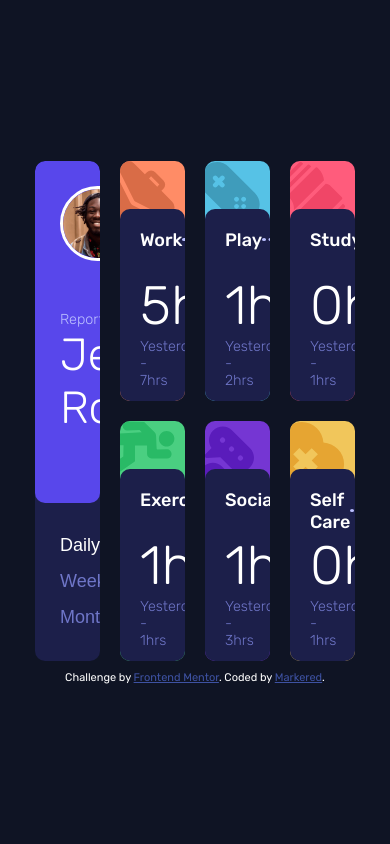
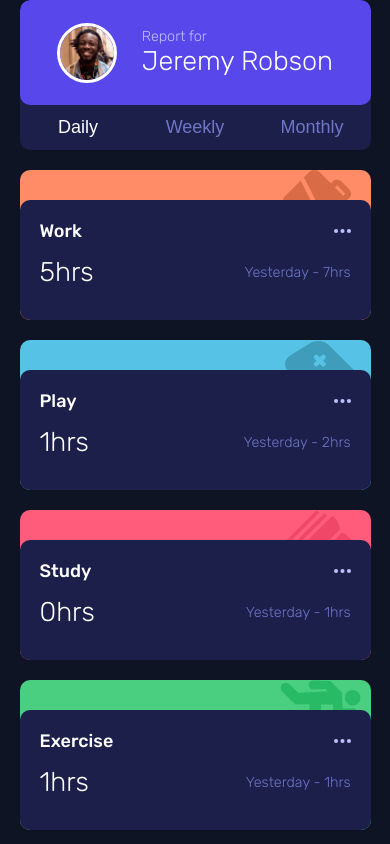
Before and after one commit to Markered/Frontend-Mentor-Time-tracking-dashboard, a React (Vite) app: page / in a window 390 px wide. Shown: the top 844 px of the page. Built offline with nearby package versions, Linux system fonts and the light colour scheme.

Commit message:
Added: Responsive layout for multiple screen sizes

```diff
--- a/src/App.css
+++ b/src/App.css
@@ -3,10 +3,40 @@
 
 .dashboard {
   height: 500px;
-  width: clamp(320px, 80%, 1200px);
+  width: clamp(320px, 90%, 1200px);
   display: grid;
   grid-template-columns: 1fr 1fr 1fr 1fr;
   grid-template-rows: 1fr 1fr;
   margin-bottom: 10px;
   gap: 20px ;
 }
+
+@media screen and (max-width: 1000px) {
+  .dashboard {
+    height: 600px;
+    width: 90%;
+    gap: 20px;
+    grid-template-rows: 1fr 1fr 1fr;
+    grid-template-columns: 1fr 1fr 1fr;
+  }
+}
+
+@media screen and (max-width: 900px) {
+  .dashboard {
+    height: 600px;
+    width: 90%;
+    gap: 20px;
+    grid-template-rows: 1fr 1fr 1fr 1fr;
+    grid-template-columns: 1fr 1fr;
+  }
+}
+
+@media screen and (max-width: 600px) {
+  .dashboard {
+    height: auto;
+    width: 90%;
+    gap: 20px;
+    grid-template-rows: repeat(auto-fill, minmax(100px, 1fr));
+    grid-template-columns: 1fr;
+  }
+}
--- a/src/components/menu.css
+++ b/src/components/menu.css
@@ -10,12 +10,17 @@
 }
 .profile-card {
   position: relative;
+  display: flex;
+  flex-direction: column;
+  justify-content: space-between;
   background-color: var(--blue);
   flex-grow: 1;
+  padding: 25px 25px 20% 25px;
 }
 
 .profile-card img {
   width: 75px;
+  height: 75px;
   border: 3px solid white;
   border-radius: 100%;
 }
@@ -26,8 +31,6 @@
 .profile-name {
   font-weight: 300;
   font-size: 2.5rem;
-  position: absolute;
-  bottom: 20%;
 }
 
 .profile-name span {
@@ -35,7 +38,7 @@
   font-size: .8rem;
 }
 
-.menu section, .menu .profile-card {
+.menu section {
   padding: 25px;
 }
 
@@ -64,3 +67,69 @@
 .timeframe-toggle:hover {
   cursor: pointer;
 }
+
+@media screen and (max-width: 1000px) {
+  .menu {
+    grid-row: 1;
+    grid-column: 1/ span 3;
+    flex-direction: row;
+  }
+  .profile-card {
+    flex-direction: row;
+    width: 70%;
+    flex-grow: 0;
+    justify-content: space-around;
+    align-items: center;
+    padding: 25px;
+  }
+
+  .menu section {
+    flex-grow: 1;
+    display: flex;
+    flex-direction: column;
+    justify-content: space-evenly;
+  }
+}
+
+@media screen and (max-width: 900px) {
+  .menu {
+    grid-row: 1;
+    grid-column: 1/ span 2;
+    flex-direction: row;
+  }
+
+  .profile-name {
+    font-size: 2rem;
+  }
+}
+
+@media screen and (max-width: 600px) {
+  .menu {
+    height: 150px;
+    grid-row: 1;
+    grid-column: 1;
+    flex-direction: column;
+  }
+  .profile-card {
+    padding: 25px;
+    width: 100%;
+    height: 70%;
+  }
+  .profile-card img {
+    height: 60px;
+    width: 60px;
+  }
+
+  .menu section {
+    padding: 0;
+    display: flex;
+    flex-direction: row;
+    align-items: center;
+  }
+  .timeframe-toggle {
+    text-align: center;
+  }
+  .profile-name {
+    font-size: 1.5rem;
+  }
+}
--- a/src/components/taskCards.css
+++ b/src/components/taskCards.css
@@ -1,5 +1,5 @@
 .task-card {
-  height: 100%;
+  height: auto;
   border-radius: 10px;
   position: relative;
   overflow: hidden;
@@ -34,13 +34,14 @@
 .task-title {
   font-size: 1rem;
   font-weight: 500;
+  display: flex;
 }
 .time {
   font-weight: 300;
   display: flex;
   flex-direction: column;
   height: 70%;
-  justify-content: space-around;
+  justify-content: space-between;
   font-size: 3rem;
 }
 .previous-time {
@@ -48,3 +49,21 @@
   font-size: .8rem;
   color: var(--desaturated-blue);
 }
+
+@media screen and (max-width: 1000px) {
+  .time {
+    flex-direction: row;
+    font-size: 1.5rem;
+    align-items: center;
+  }
+
+  .previous-time {
+    font-size: .8rem;
+  }
+}
+
+@media screen and (max-width: 600px) {
+  .task-card {
+    height: 150px;
+  }
+}
--- a/src/index.css
+++ b/src/index.css
@@ -41,6 +41,15 @@ body {
   justify-content: center;
 }
 
+@media screen and (max-width: 600px) {
+  #root {
+    height: auto;
+    width: auto;
+
+    justify-content: center;
+  }
+}
+
 li {
   list-style: none;
 }
```
Also changed, not shown: Progress/day1.jpeg (added), Progress/day3.png (added).
